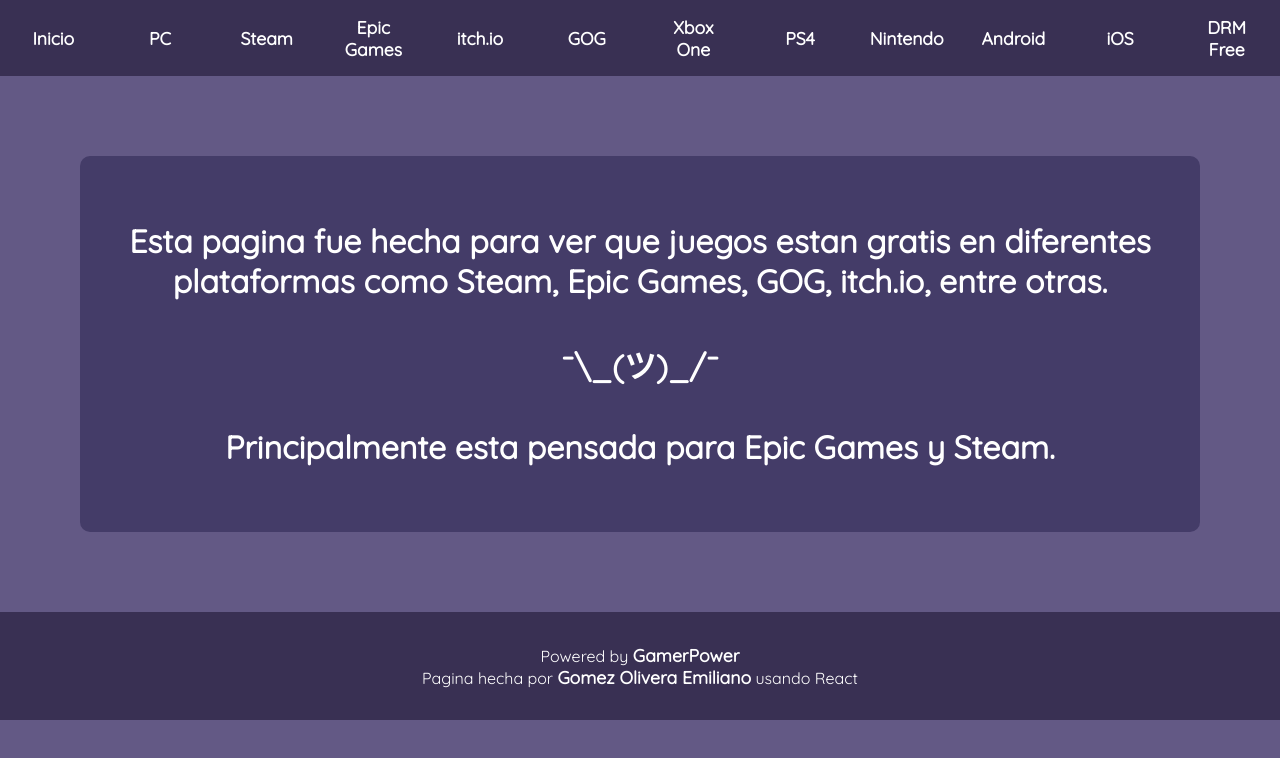
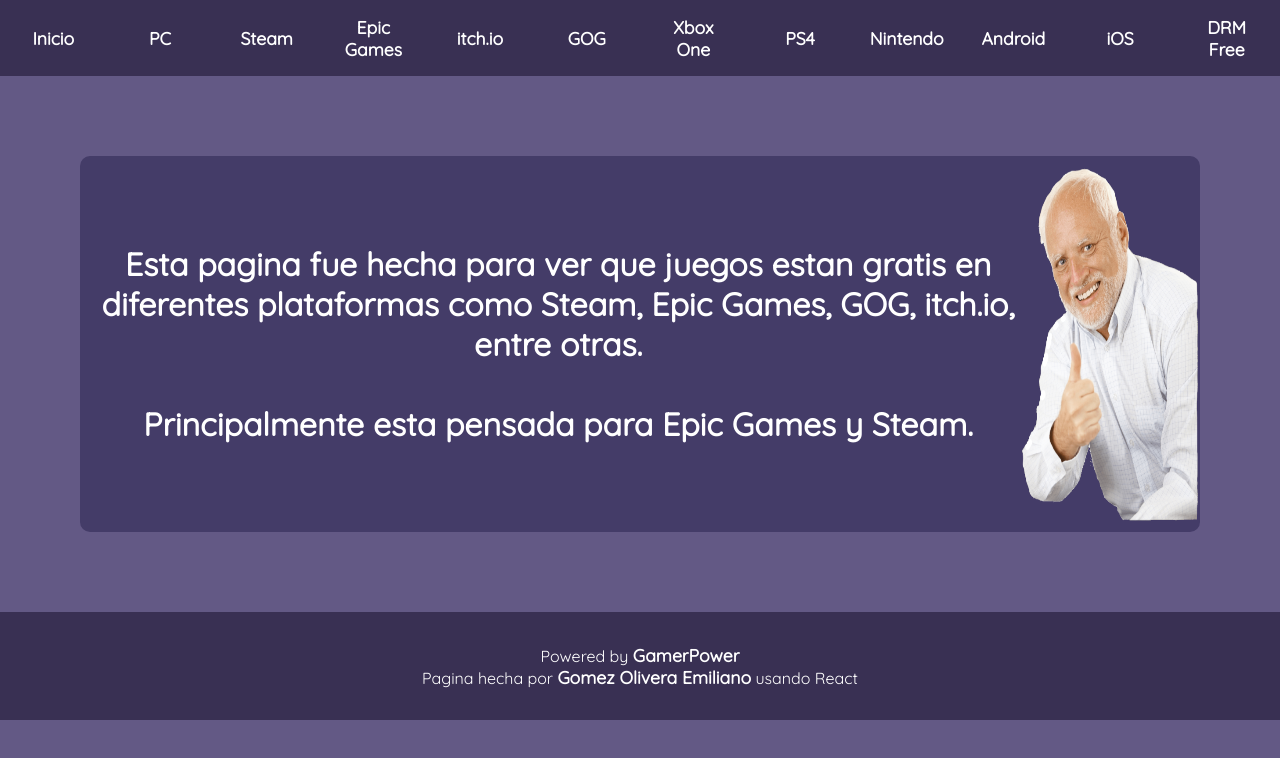
Before and after one commit to Wsott/game-giveaway, a React (Vite) app: page / in a window 1280 px wide. Shown: the top 758 px of the page. Built offline with nearby package versions, Linux system fonts and the light colour scheme.

Commit message:
Cambio de titulo y landing

```diff
--- a/index.html
+++ b/index.html
@@ -1,10 +1,10 @@
 <!doctype html>
-<html lang="en">
+<html lang="es">
   <head>
     <meta charset="UTF-8" />
     <link rel="icon" type="image/svg+xml" href="/vite.svg" />
     <meta name="viewport" content="width=device-width, initial-scale=1.0" />
-    <title>Vite + React + TS</title>
+    <title>Lista de juegos gratis</title>
     <link rel="preconnect" href="https://fonts.googleapis.com">
     <link rel="preconnect" href="https://fonts.gstatic.com" crossorigin>
     <link href="https://fonts.googleapis.com/css2?family=Quicksand&display=swap" rel="stylesheet">
--- a/src/components/landing/Landing.tsx
+++ b/src/components/landing/Landing.tsx
@@ -3,16 +3,17 @@
 export default function Landing () {
     return (
         <div className={style.landingContainer}>
+            <div className={style.landingText}>
                 <p>
                 Esta pagina fue hecha para ver que juegos estan gratis en diferentes plataformas como
                 Steam, Epic Games, GOG, itch.io, entre otras.
                 </p>
                 <br />
-            <p>¯\_(ツ)_/¯</p>
-            <br />
                 <p>
                     Principalmente esta pensada para Epic Games y Steam.
                 </p>
             </div>
+            <img className={style.landingImage} src="icon.png" alt="Un gran trato" />
+        </div>
     );
 }
--- a/src/css/Components.module.css
+++ b/src/css/Components.module.css
@@ -104,8 +104,9 @@
 
 /* Landing */
 .landingContainer {
-    display: flex;
-    flex-direction: column;
+    display: grid;
+    grid-template-columns: 9fr 1.75fr;
+    padding-left: 1rem;
     background-color: var(--colorB);
     border-radius: 10px;
     justify-content: center;
@@ -115,6 +116,19 @@
     text-align: center;
     color: white;
     font-weight: bolder;
+}
+
+.landingImage {
+    height:  100%;
+    width: 100%;
+}
+
+.landingText {
+    display: flex;
+    flex-direction: column;
+    align-items: center;
+    justify-content: center;
+    width: 100%;
 }
 
 /* Loading */
```
Also changed, not shown: public/icon.png (added). Lines whose indentation alone changed are shown as unchanged.
